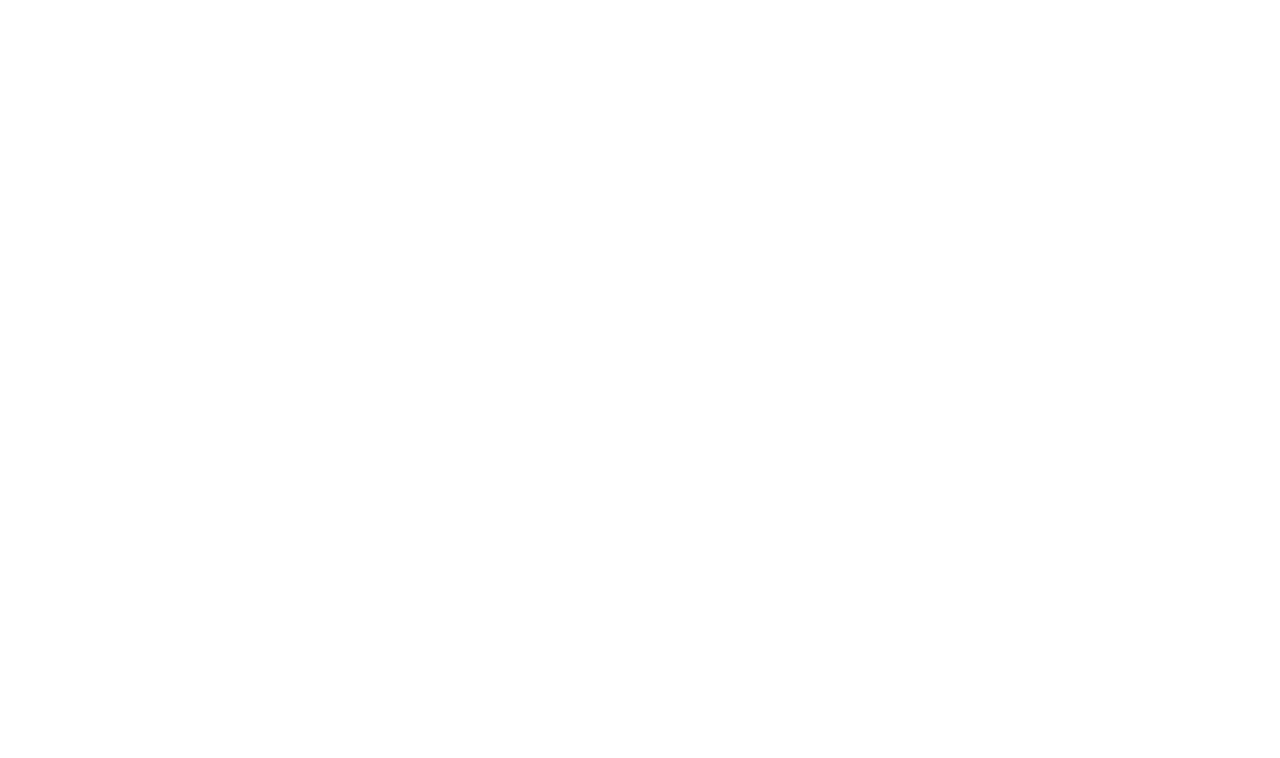
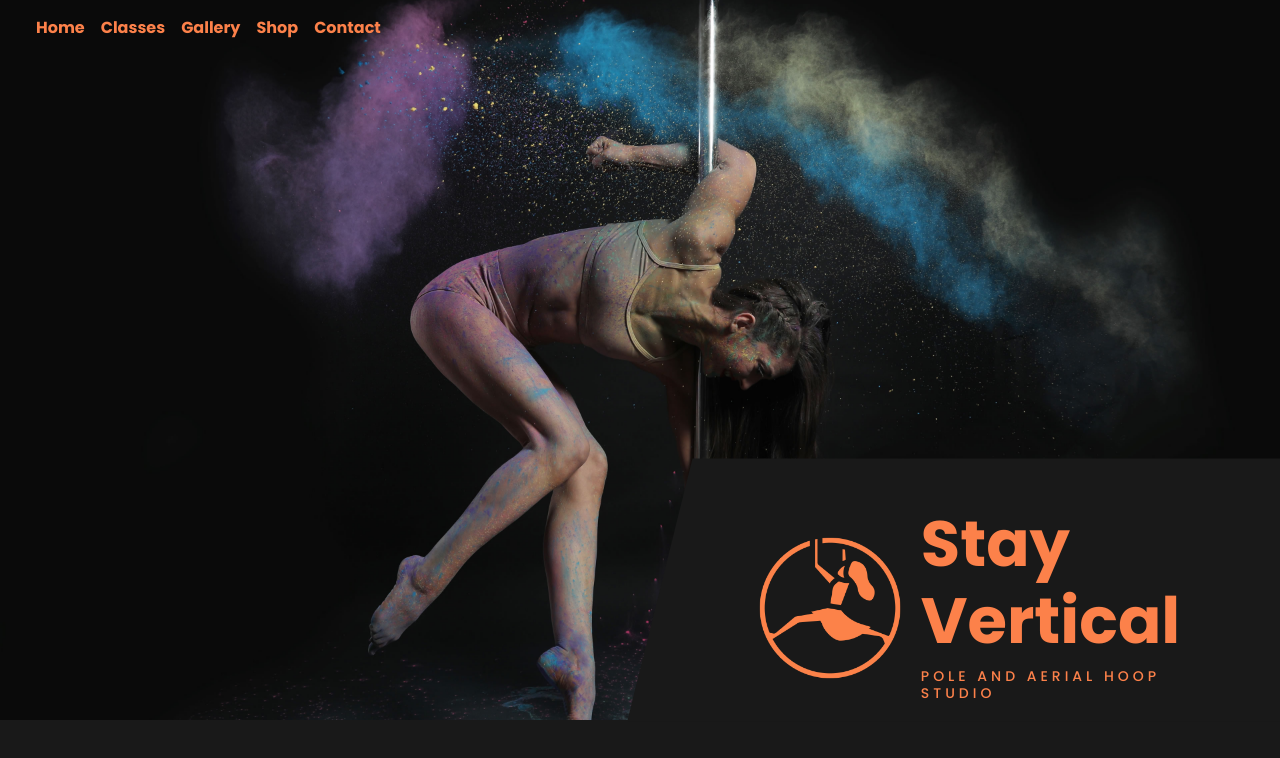
Before and after one commit to lmw95/MS1-stayvertical-v2, a plain HTML site: page index.html in a window 1280 px wide. Drawn offline with nearby package versions, Linux system fonts and the light colour scheme; files that its build step writes are made by us from their sources.

Commit message:
Add navbar and hero image

```diff
--- a/css/styles.css
+++ b/css/styles.css
@@ -9,3 +9,64 @@
     --text: 'Poppins', sans-serif;
     --handwritten: 'Apple', cursive;
 }
+
+body {
+    font-family: var(--text);
+}
+
+.navbar {
+    height: auto;
+}
+
+.navbar-toggler {
+    padding-top: 7px;
+    padding-left: 0px;
+}
+
+.navbar-toggler-icon {
+    color: var(--orange);
+}
+
+.nav-link {
+    color: var(--orange);
+}
+
+.nav-link:hover {
+    color: var(--orange);
+    filter: brightness(70%);
+}
+
+.hero-image {
+    background: url(/media/header-img.jpg) no-repeat center;
+    background-size: cover;
+    height: 90vh;
+    position: relative;
+}
+
+.hero-text {
+    clip-path: polygon(10% 0, 100% 0, 100% 100%, 0% 100%);
+    width: 51%;
+    padding: 3rem 3.25rem 0.75rem 10%;
+    background-color: var(--black);
+    position: absolute;
+    bottom: -0.1rem;
+    right: 0rem;
+}
+
+.hero-text h1,
+.hero-text h2 {
+    color: var(--orange);
+}
+
+.hero-text h1 {
+    font-size: 4em;
+}
+
+.hero-text h2 {
+    letter-spacing: 4px;
+}
+
+.-section {
+    height: 100vh;
+    background-color: var(--black);
+}
--- a/index.html
+++ b/index.html
@@ -12,9 +12,57 @@
     <link href="//maxcdn.bootstrapcdn.com/font-awesome/4.2.0/css/font-awesome.min.css" rel="stylesheet" media="all">
     <link rel="stylesheet" href="https://cdnjs.cloudflare.com/ajax/libs/animate.css/3.5.2/animate.min.css">
     <link rel="stylesheet" href="https://unpkg.com/flickity@2/dist/flickity.min.css">
-    <link rel="stylesheet" href="/assets/styles.css">
+    <link rel="stylesheet" href="/css/styles.css">
 </head>
 <body>
+
+    <header class="header container-fluid p-0">
+        <nav class="navbar navbar-expand-lg bg-transparent fixed-top">
+            <div class="container-fluid">
+              <button class="navbar-toggler" type="button" data-bs-toggle="collapse" data-bs-target="#navbarToggle" aria-controls="navbarToggle" aria-expanded="false" aria-label="Toggle navigation">
+                <span class="navbar-toggler-icon">
+                  <i class="fas fa-bars toggle-icon fa-2x"></i>
+                </span>
+              </button>
+              <div class="collapse navbar-collapse p-3 pt-4 pt-lg-0" id="navbarToggle">
+                <ul class="navbar-nav mb-lg-0">
+                  <li class="nav-item">
+                    <a class="nav-link fw-bold" href="#">Home</a>
+                  </li>
+                  <li class="nav-item">
+                    <a class="nav-link fw-bold" href="#classes">Classes</a>
+                  </li>
+                  <li class="nav-item">
+                    <a class="nav-link fw-bold" href="#gallery">Gallery</a>
+                  </li>
+                  <li class="nav-item">
+                    <a class="nav-link fw-bold" href="#shop">Shop</a>
+                  </li>
+                  <li class="nav-item">
+                    <a class="nav-link fw-bold" href="#contact">Contact</a>
+                  </li>
+                </ul>
+              </div>
+            </div>
+        </nav>
+    </header>
+    <div class="container-fluid hero-image">
+        <div class="hero-text text-start">
+            <div class="row">
+                <div class="col-4 d-flex">
+                    <img src="/media/hooping.png" alt="Aerial hoop brand logo" width=150 height=150 class="my-auto mx-auto">
+                </div>
+                <div class="col">
+                    <h1 class="fw-bold mb-2">Stay Vertical</h1>
+                    <h2 class="text-uppercase small">Pole and aerial hoop studio</h2>
+                </div>
+            </div>
+        </div>
+    </div>
+    <div class="container-fluid -section">
+
+    </div>
+
 
 
     <script src="https://kit.fontawesome.com/72e9b98714.js" crossorigin="anonymous"></script>
```
Also changed, not shown: media/header-img.jpg (added), media/hooping.png (added).
